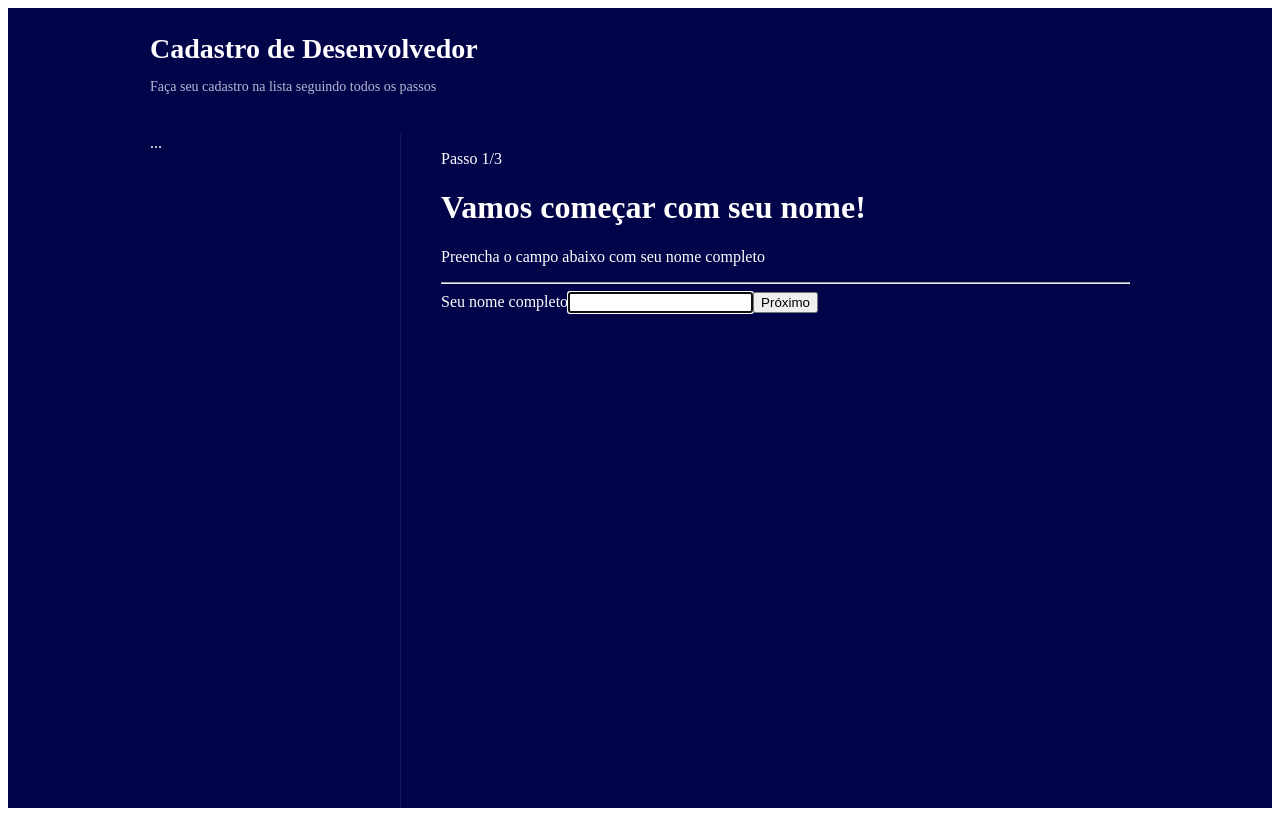
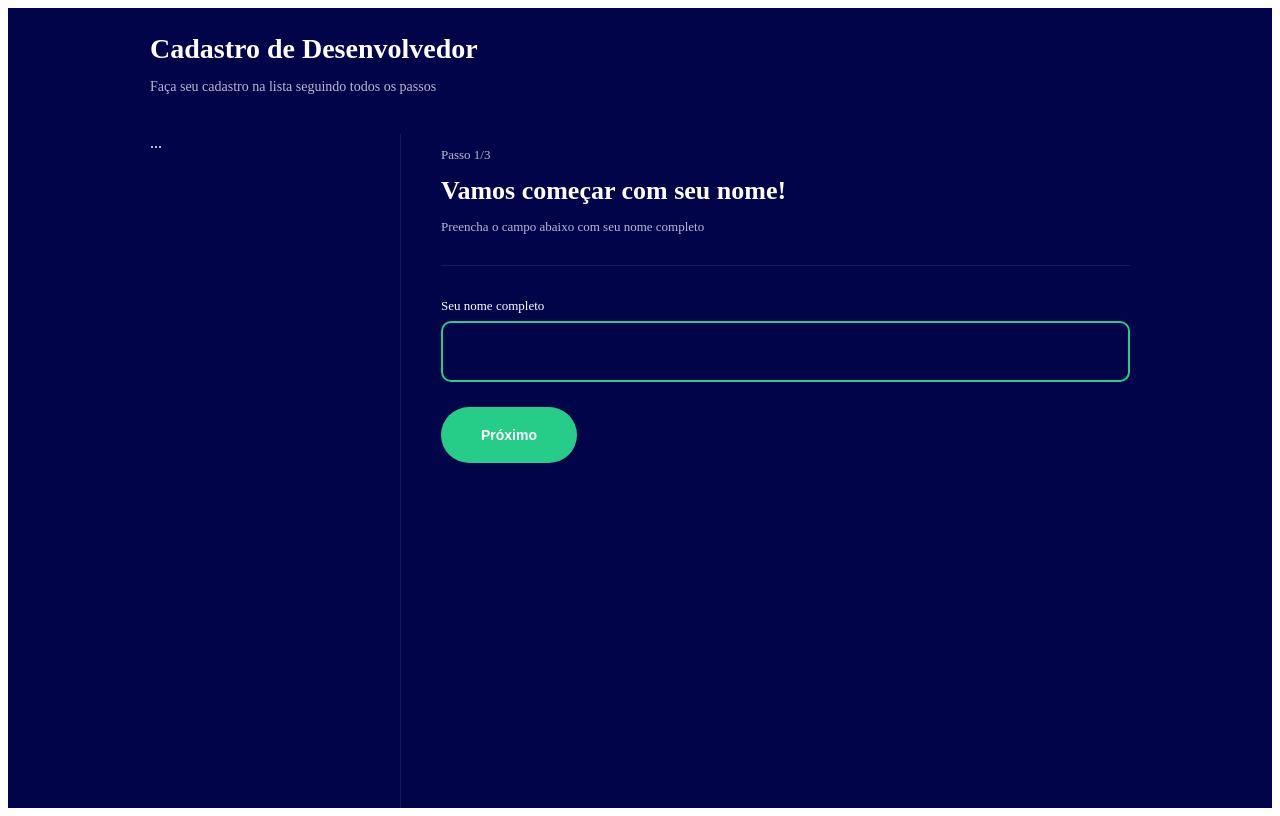
Before and after one commit to higucavalcanti/Multi-Step_Form_TS, a React (Create React App) app in the folder multiform/: page / in a window 1280 px wide. Built offline with nearby package versions, Linux system fonts and the light colour scheme.

Commit message:
Estilizando Page1
Container: p, h1, hr, label(com input) e button

```diff
--- a/multiform/src/pages/FormStep1/styles.ts
+++ b/multiform/src/pages/FormStep1/styles.ts
@@ -2,5 +2,51 @@
 
 
 export const Container = styled.div`
+    p {
+        font-size: 13px;
+        color: #B8B8D4;
+    }
 
+    h1 {
+        margin: 0;
+        padding: 0;
+        font-size: 26px;
+    }
+
+    hr {
+        height: 1px;
+        border: 0;
+        background-color: #16195C;
+        margin: 30px 0;
+    }
+
+    label {
+        font-size: 13px;
+
+        input {
+            display: block;
+            margin-top: 7px;
+            box-sizing: border-box;
+            width: 100%;
+            padding: 20px 10px;
+            border: 2px solid #25CD89;
+            border-radius: 10px;
+            color: #FFF;
+            outline: 0;
+            font-size: 15px;
+            background-color: #02044A;
+        }
+    }
+
+    button {
+        background-color: #25CD89;
+        color: #FFF;
+        font-size: 14px;
+        font-weight: bold;
+        padding: 20px 40px;
+        border: 0;
+        border-radius: 30px;
+        cursor: pointer;
+        margin-top: 25px;
+    }
 `;
```
